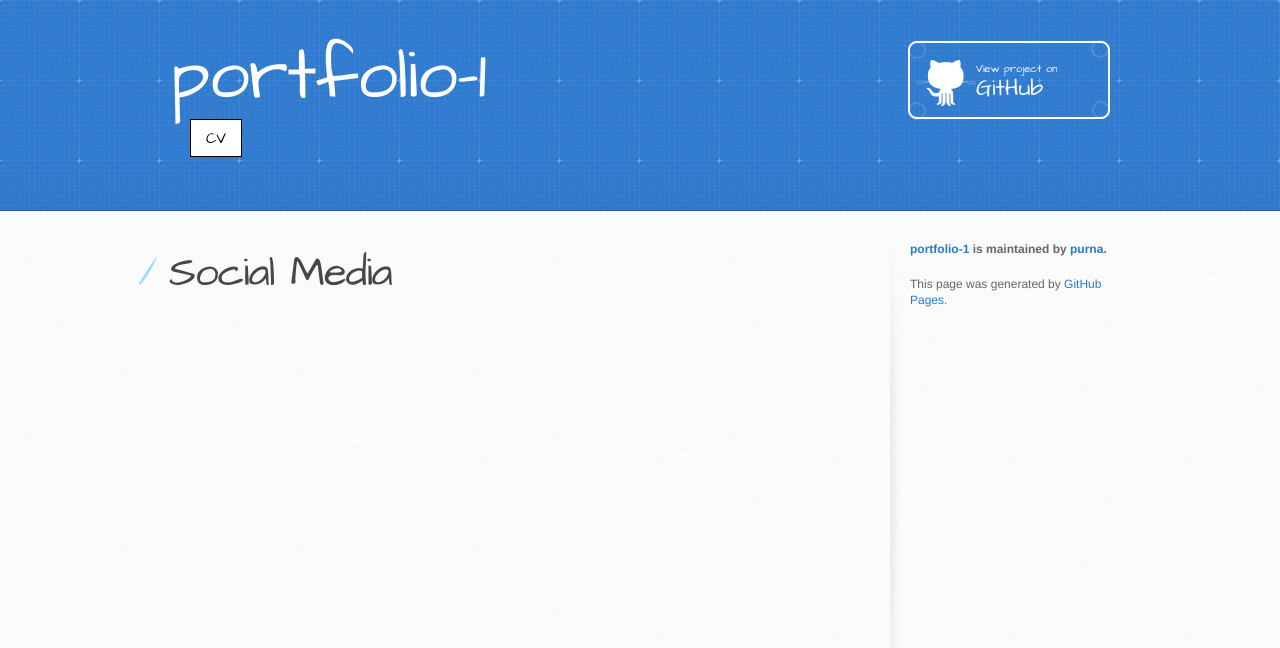
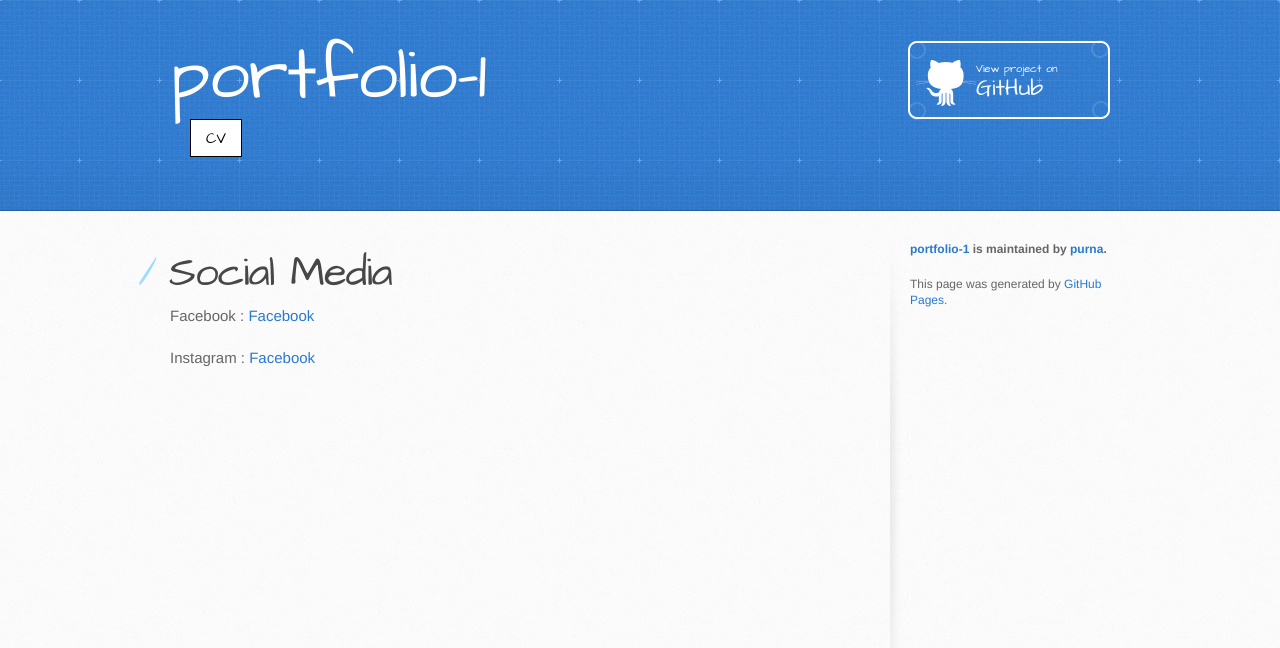
Before and after one commit to purna/portfolio-1, a Jekyll site: the page built from social.md, in a window 1280 px wide. Shown: the top 648 px of the page. Built offline with Jekyll 4.4.1, drawn with Linux system fonts in a browser that asks for light colours; our own code applies the rules of GitHub Pages for plain Markdown files; the repository's description, which GitHub fills in, is left out.

Commit message:
Update social.md

```diff
--- a/social.md
+++ b/social.md
@@ -1 +1,7 @@
 # Social Media
+
+Facebook :
+[Facebook](https://www.facebook.com/VIIofficial-109262557298091/?modal=admin_todo_tour)
+
+Instagram :
+[Facebook](https://www.instagram.com/viiofficialx/)
```
